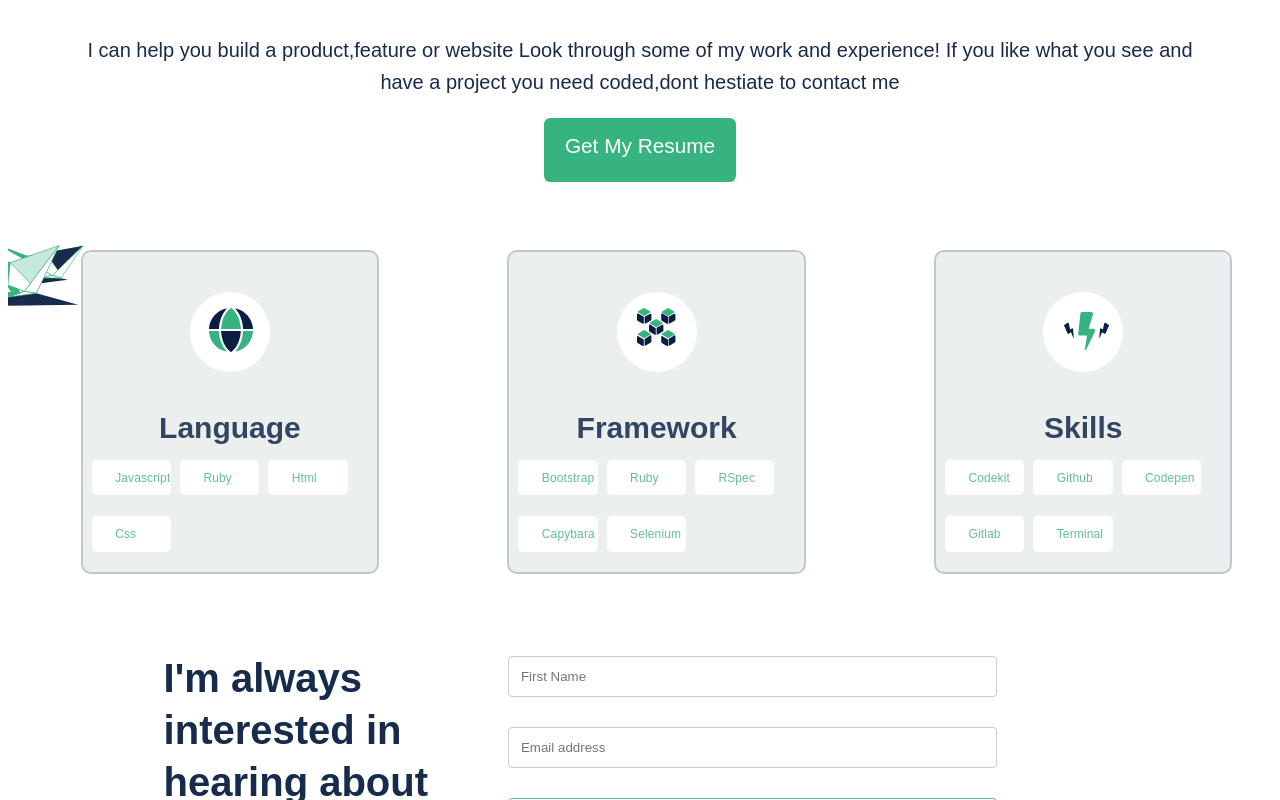
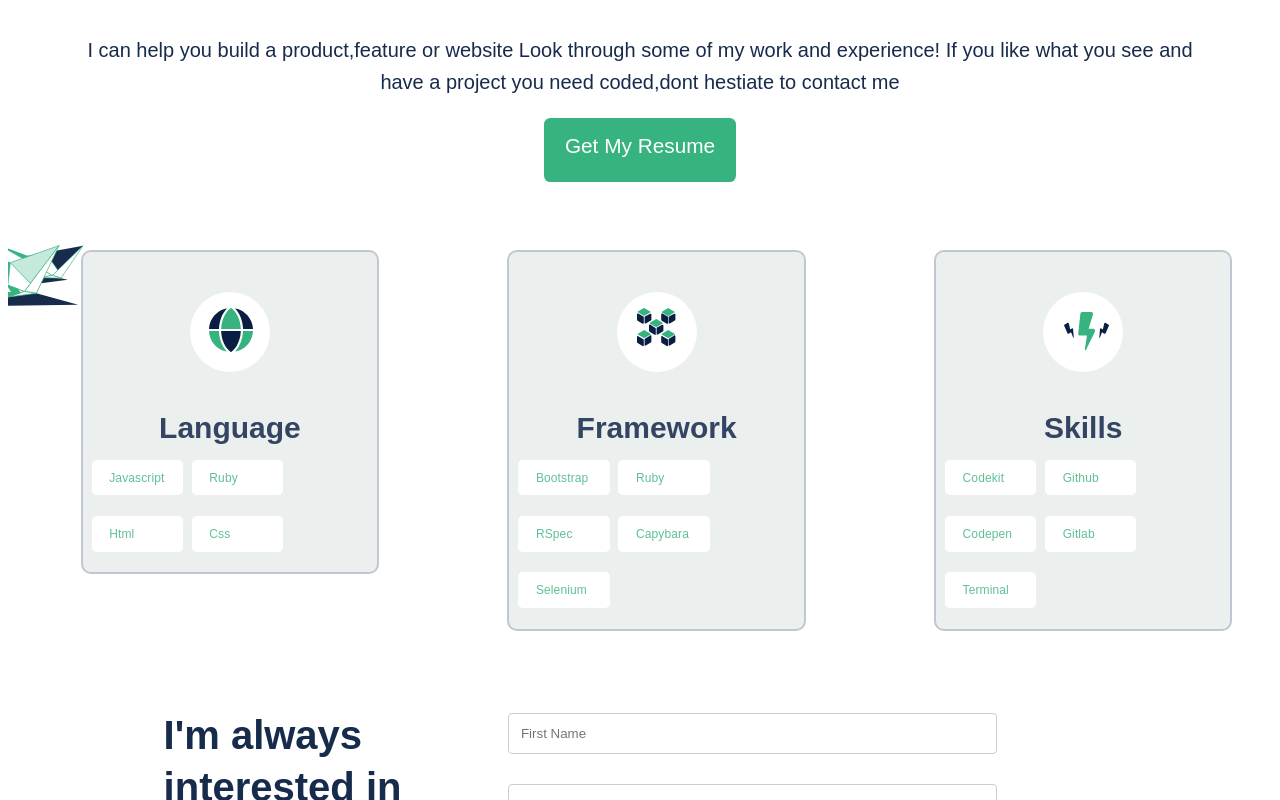
Before and after one commit to ibukun53/personal-portfolio, a website: page index.html in a window 1280 px wide. Shown: the part 2000-2800 px from the top of the page. Drawn offline with Linux system fonts and the light colour scheme.

Commit message:
fixing content error

```diff
--- a/index.css
+++ b/index.css
@@ -95,7 +95,7 @@ main {
   display: flex;
   justify-content: space-evenly;
   align-items: center;
-  width: 25%;
+  width: 50%;
   margin-top: 1%;
   height: 100%;
   cursor: pointer;
@@ -413,11 +413,11 @@ ul {
   background-color: #ffff;
   border-radius: 0.3rem;
   height: 1.5rem;
-  width: 16%;
+  width: 22%;
   padding-top: 2%;
   padding-right: 3%;
   padding-bottom: 2%;
-  padding-left: 8%;
+  padding-left: 6%;
   float: left;
   letter-spacing: 0.01em;
   justify-content: space-between;
```
